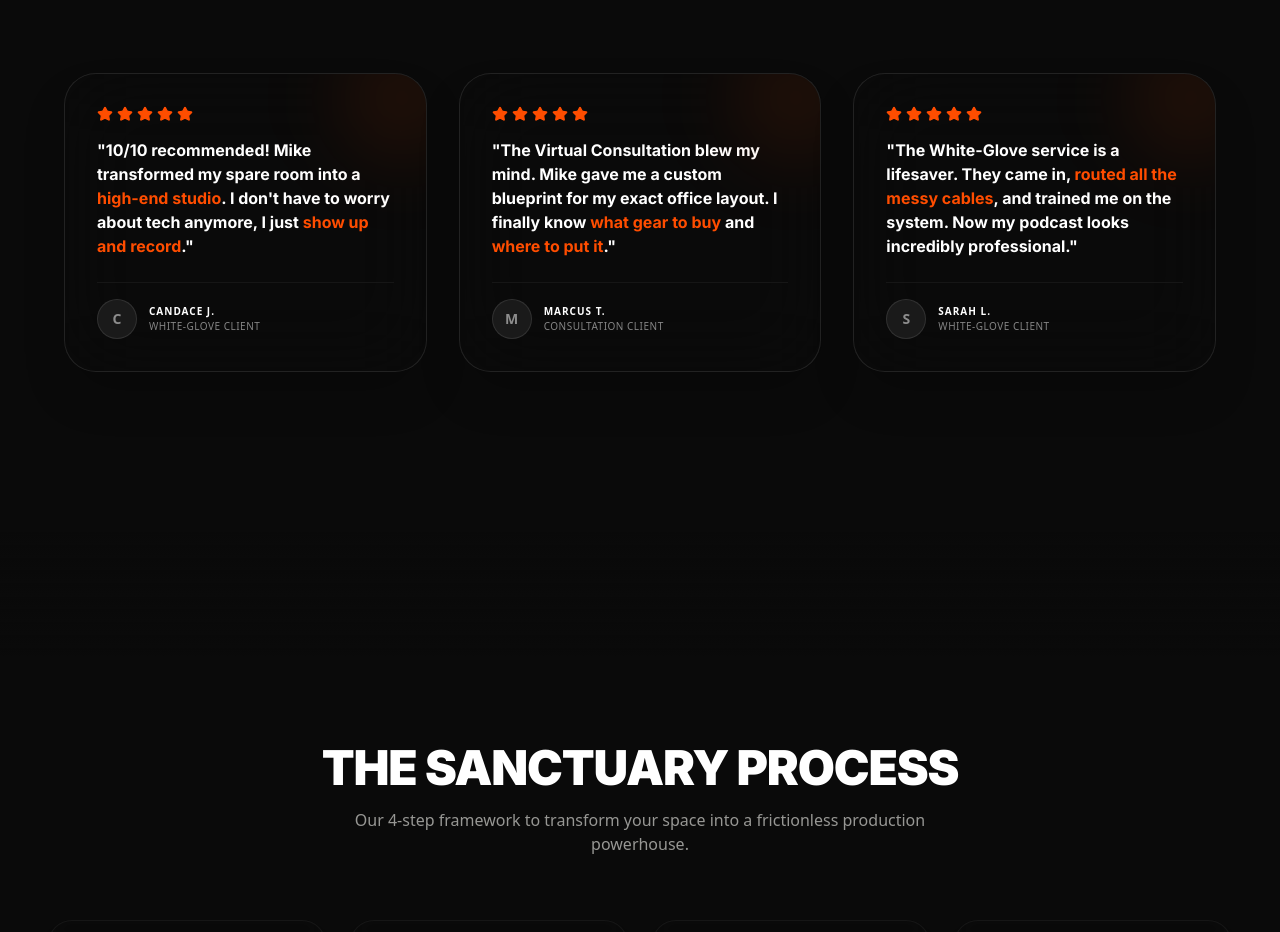
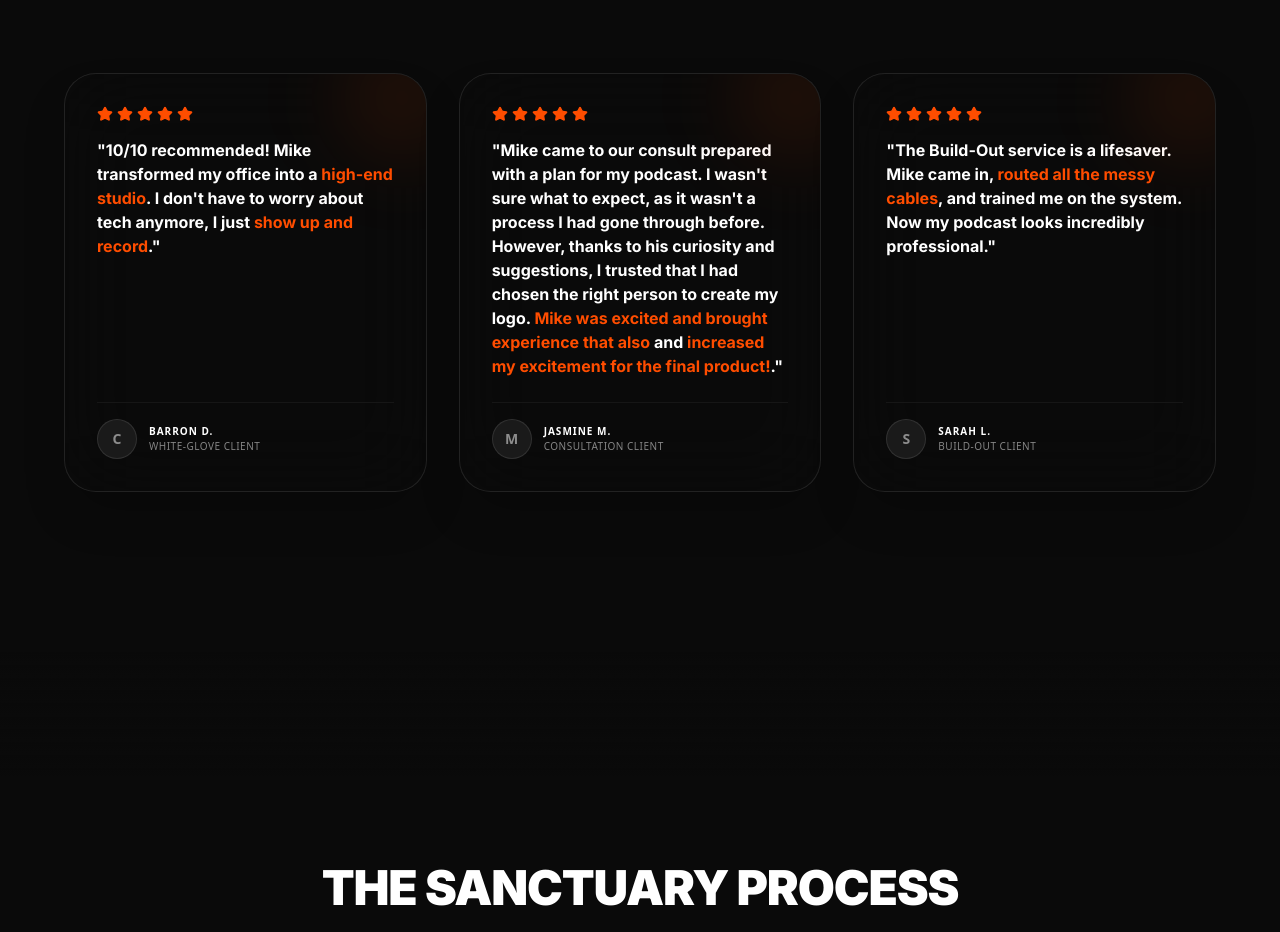
Before and after one commit to mikemillermedia/riseandrendercrc, a React (Vite) app: page / in a window 1280 px wide. Shown: the part 1120-2052 px from the top of the page. Built offline with nearby package versions, Linux system fonts and the light colour scheme; no server answers.

Commit message:
Update LandingPage.tsx

```diff
--- a/LandingPage.tsx
+++ b/LandingPage.tsx
@@ -133,14 +133,14 @@ const LandingPage: React.FC = () => {
                   {[...Array(5)].map((_, i) => <Star key={i} size={16} className="text-[#ff4d00] fill-[#ff4d00]" />)}
                 </div>
                 <h3 className="text-sm md:text-base font-bold text-white leading-relaxed mb-6 flex-grow">
-                  "10/10 recommended! Mike transformed my spare room into a <span className="text-[#ff4d00]">high-end studio</span>. I don't have to worry about tech anymore, I just <span className="text-[#ff4d00]">show up and record</span>."
+                  "10/10 recommended! Mike transformed my office into a <span className="text-[#ff4d00]">high-end studio</span>. I don't have to worry about tech anymore, I just <span className="text-[#ff4d00]">show up and record</span>."
                 </h3>
                 <div className="flex items-center gap-3 mt-auto pt-4 border-t border-white/5">
                   <div className="w-10 h-10 rounded-full bg-[#1a1a1a] border border-white/10 flex items-center justify-center overflow-hidden shrink-0">
                     <span className="text-white/50 font-bold text-sm">C</span>
                   </div>
                   <div>
-                    <p className="text-white font-black uppercase tracking-widest text-[10px]">Candace J.</p>
+                    <p className="text-white font-black uppercase tracking-widest text-[10px]">Barron D.</p>
                     <p className="text-white/50 text-[10px] font-medium uppercase tracking-wider">White-Glove Client</p>
                   </div>
                 </div>
@@ -152,14 +152,14 @@ const LandingPage: React.FC = () => {
                   {[...Array(5)].map((_, i) => <Star key={i} size={16} className="text-[#ff4d00] fill-[#ff4d00]" />)}
                 </div>
                 <h3 className="text-sm md:text-base font-bold text-white leading-relaxed mb-6 flex-grow">
-                  "The Virtual Consultation blew my mind. Mike gave me a custom blueprint for my exact office layout. I finally know <span className="text-[#ff4d00]">what gear to buy</span> and <span className="text-[#ff4d00]">where to put it</span>."
+                  "Mike came to our consult prepared with a plan for my podcast. I wasn't sure what to expect, as it wasn't a process I had gone through before. However, thanks to his curiosity and suggestions, I trusted that I had chosen the right person to create my logo. <span className="text-[#ff4d00]">Mike was excited and brought experience that also</span> and <span className="text-[#ff4d00]">increased my excitement for the final product!</span>."
                 </h3>
                 <div className="flex items-center gap-3 mt-auto pt-4 border-t border-white/5">
                   <div className="w-10 h-10 rounded-full bg-[#1a1a1a] border border-white/10 flex items-center justify-center overflow-hidden shrink-0">
                     <span className="text-white/50 font-bold text-sm">M</span>
                   </div>
                   <div>
-                    <p className="text-white font-black uppercase tracking-widest text-[10px]">Marcus T.</p>
+                    <p className="text-white font-black uppercase tracking-widest text-[10px]">Jasmine M.</p>
                     <p className="text-white/50 text-[10px] font-medium uppercase tracking-wider">Consultation Client</p>
                   </div>
                 </div>
@@ -171,7 +171,7 @@ const LandingPage: React.FC = () => {
                   {[...Array(5)].map((_, i) => <Star key={i} size={16} className="text-[#ff4d00] fill-[#ff4d00]" />)}
                 </div>
                 <h3 className="text-sm md:text-base font-bold text-white leading-relaxed mb-6 flex-grow">
-                  "The White-Glove service is a lifesaver. They came in, <span className="text-[#ff4d00]">routed all the messy cables</span>, and trained me on the system. Now my podcast looks incredibly professional."
+                  "The Build-Out service is a lifesaver. Mike came in, <span className="text-[#ff4d00]">routed all the messy cables</span>, and trained me on the system. Now my podcast looks incredibly professional."
                 </h3>
                 <div className="flex items-center gap-3 mt-auto pt-4 border-t border-white/5">
                   <div className="w-10 h-10 rounded-full bg-[#1a1a1a] border border-white/10 flex items-center justify-center overflow-hidden shrink-0">
@@ -179,7 +179,7 @@ const LandingPage: React.FC = () => {
                   </div>
                   <div>
                     <p className="text-white font-black uppercase tracking-widest text-[10px]">Sarah L.</p>
-                    <p className="text-white/50 text-[10px] font-medium uppercase tracking-wider">White-Glove Client</p>
+                    <p className="text-white/50 text-[10px] font-medium uppercase tracking-wider">Build-Out Client</p>
                   </div>
                 </div>
               </div>
```
